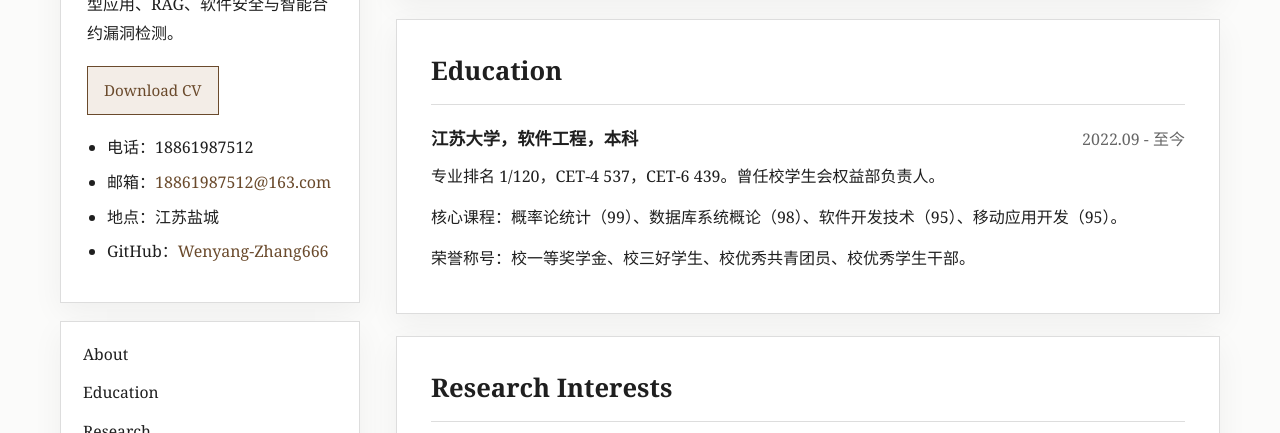
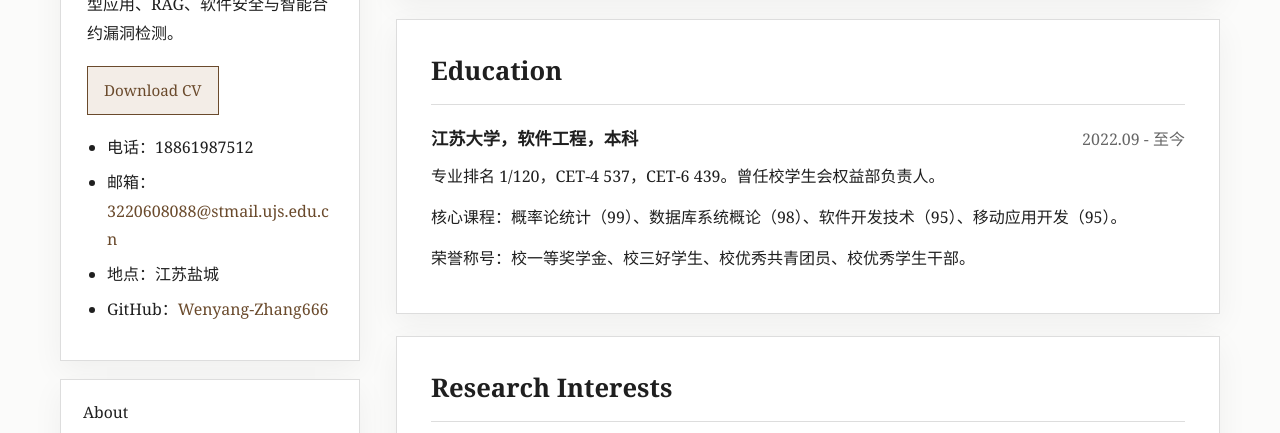
Before and after one commit to Wenyang-Zhang666/Wenyang-Zhang666.github.io, a plain HTML site: page index.html in a window 1280 px wide. Shown: the part 311-744 px from the top of the page. Drawn offline with Linux system fonts and the light colour scheme.

Commit message:
Update contact email

```diff
--- a/index.html
+++ b/index.html
@@ -20,7 +20,7 @@
         <a class="button" href="resume.pdf" download>Download CV</a>
         <ul class="contact-list">
           <li>电话：18861987512</li>
-          <li>邮箱：<a href="mailto:18861987512@163.com">18861987512@163.com</a></li>
+          <li>邮箱：<a href="mailto:3220608088@stmail.ujs.edu.cn">3220608088@stmail.ujs.edu.cn</a></li>
           <li>地点：江苏盐城</li>
           <li>GitHub：<a href="https://github.com/Wenyang-Zhang666" target="_blank" rel="noreferrer">Wenyang-Zhang666</a></li>
         </ul>
```
